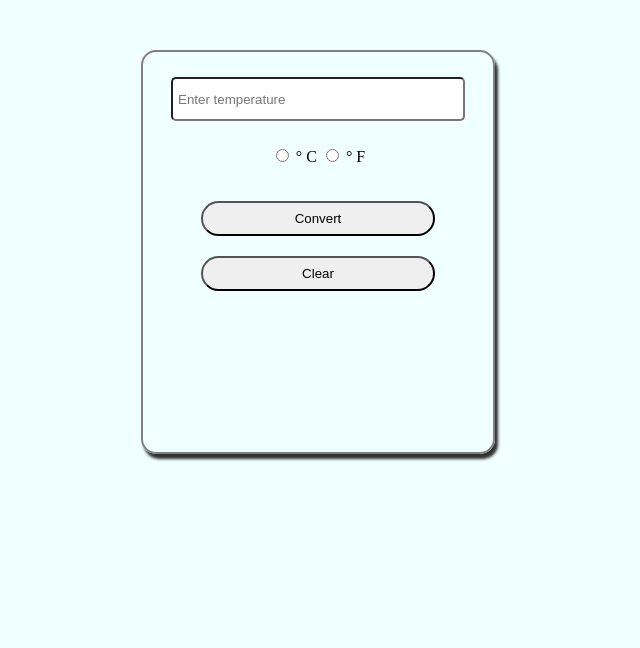
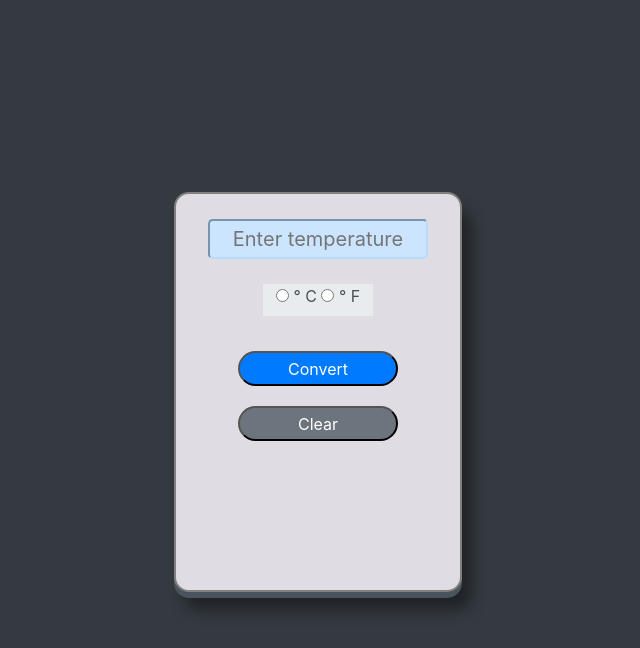
Before and after one commit to silvestreluna/temperature-converter, a plain HTML site: page index.html in a window 1280 px wide. Shown: the whole page, without its empty margins (322-962 px from the left). Drawn offline with nearby package versions, Linux system fonts and the light colour scheme; some packages are replaced by stand-ins of ours; a script that the page names is missing.

Commit message:
added styling

```diff
--- a/index.html
+++ b/index.html
@@ -4,11 +4,13 @@
     <meta charset="UTF-8">
     <meta name="viewport" content="width=device-width, initial-scale=1.0">
     <meta http-equiv="X-UA-Compatible" content="ie=edge">
+    <link rel="stylesheet" href="https://stackpath.bootstrapcdn.com/bootstrap/4.3.1/css/bootstrap.min.css" integrity="sha384-ggOyR0iXCbMQv3Xipma34MD+dH/1fQ784/j6cY/iJTQUOhcWr7x9JvoRxT2MZw1T" crossorigin="anonymous">
+    <link rel="stylesheet" href="./main.css">
     <title>Temperature converter</title>
-    <link rel="stylesheet" href="./main.css">
+
 </head>
 <body>
-    <div id="container">
+    <div id="container" style="max-width: 18rem;">
         <!--Input field-->
         <input type="text" id="tempInput" name="temp-input-field" placeholder="Enter temperature">
         <div class="radio-btns">
@@ -30,6 +32,11 @@
         <div id="tempOutput">
         </div>
     </div>
+
+    <script src="https://cdn.jsdelivr.net/npm/sweetalert2@8"></script>
+    <script src="https://code.jquery.com/jquery-3.3.1.slim.min.js" integrity="sha384-q8i/X+965DzO0rT7abK41JStQIAqVgRVzpbzo5smXKp4YfRvH+8abtTE1Pi6jizo" crossorigin="anonymous"></script>
+    <script src="https://cdnjs.cloudflare.com/ajax/libs/popper.js/1.14.7/umd/popper.min.js" integrity="sha384-UO2eT0CpHqdSJQ6hJty5KVphtPhzWj9WO1clHTMGa3JDZwrnQq4sF86dIHNDz0W1" crossorigin="anonymous"></script>
+    <script src="https://stackpath.bootstrapcdn.com/bootstrap/4.3.1/js/bootstrap.min.js" integrity="sha384-JjSmVgyd0p3pXB1rRibZUAYoIIy6OrQ6VrjIEaFf/nJGzIxFDsf4x0xIM+B07jRM" crossorigin="anonymous"></script>
     <script src="./main.js"></script>
 </body>
 </html>
--- a/main.css
+++ b/main.css
@@ -1,8 +1,8 @@
 body {
     display: flex;
     justify-content: center;
-    background-color: azure;
-    margin-top: 50px;
+    background-color: #343a40;
+    margin-top: 15%;
 }
 
 #container {
@@ -15,15 +15,23 @@ body {
     height: 400px;
 
     border-radius: 15px;
-    box-shadow: 3px 5px 3px rgb(47, 50, 50);
+    /* box-shadow: 3px 5px 3px rgb(47, 50, 50); */
+    box-shadow: 0px 6px 0px #49545d, 10px 18px 15px rgba(0,0,0,.4);
+    background-color: #DFDCE3;
 }
 
 #tempInput {
     margin: 25px;
     padding: 5px;
-    width: 280px;
-    height: 30px;
-    border-radius: 5px;
+    width: 220px;
+    height: 40px;
+    border-radius: .3rem;
+    font-size: 1.25rem;
+    text-align: center;
+    position: relative;
+    background-color: #cce5ff;
+    border-color: #b8daff;
+    color: #004085;
 
 }
 
@@ -32,8 +40,11 @@ body {
 }
 
 .radio-btns {
-
+    margin-left: 80px;
+    margin-right: 80px;
     text-align: center;
+    color: #495057;
+    background-color: #e9ecef;
 }
 
 .main-buttons {
@@ -51,6 +62,8 @@ body {
     margin-left: 40px;
     margin-right: 40px;
     border-radius: 20px;
+    background-color: #6c757d;
+    color: white;
 }
 
 #convertBtn {
@@ -59,7 +72,8 @@ body {
     margin-right: 40px;
     margin-left: 40px;
     border-radius: 20px;
-
+    background-color: #007bff;
+    color: white;
 }
 
 .red {
--- a/main.js
+++ b/main.js
@@ -34,18 +34,32 @@ const domStringBuilder = (finalTemp, unit) => {
 
 const toCelsius =  () => {
     const temp = document.getElementById('tempInput').value;
+    if (temp === '') {
+        Swal.fire({
+            type: 'error',
+            title: 'Oops...',
+            text: 'Temperature field is blank!'
+          })
+    } else {
     const toCelResult = (temp - 32 )/ 1.8;
 
     domStringBuilder(toCelResult.toFixed(2), 'C');
-
+    };
 };
 
 const toFahrenheit =  () => {
     const temp = document.getElementById('tempInput').value;
+    if (temp === '') {
+        Swal.fire({
+            type: 'error',
+            title: 'Oops...',
+            text: 'Temperature field is blank!'
+          })
+    } else {
+
     const toFahResult = (temp * 1.8) + 32;
-
     domStringBuilder(toFahResult.toFixed(2), 'F');
-
+    };
 };
 
 // clear button.
```
